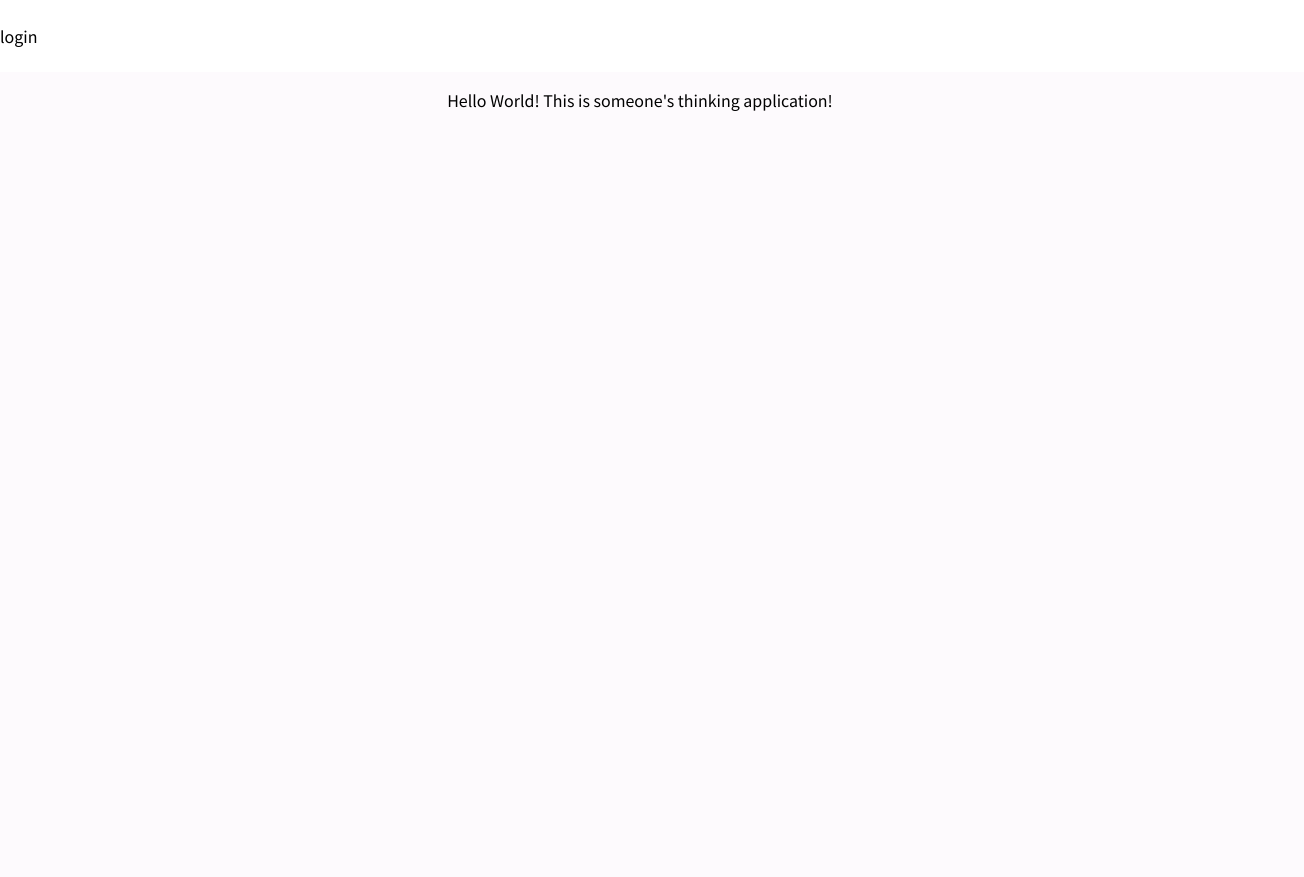
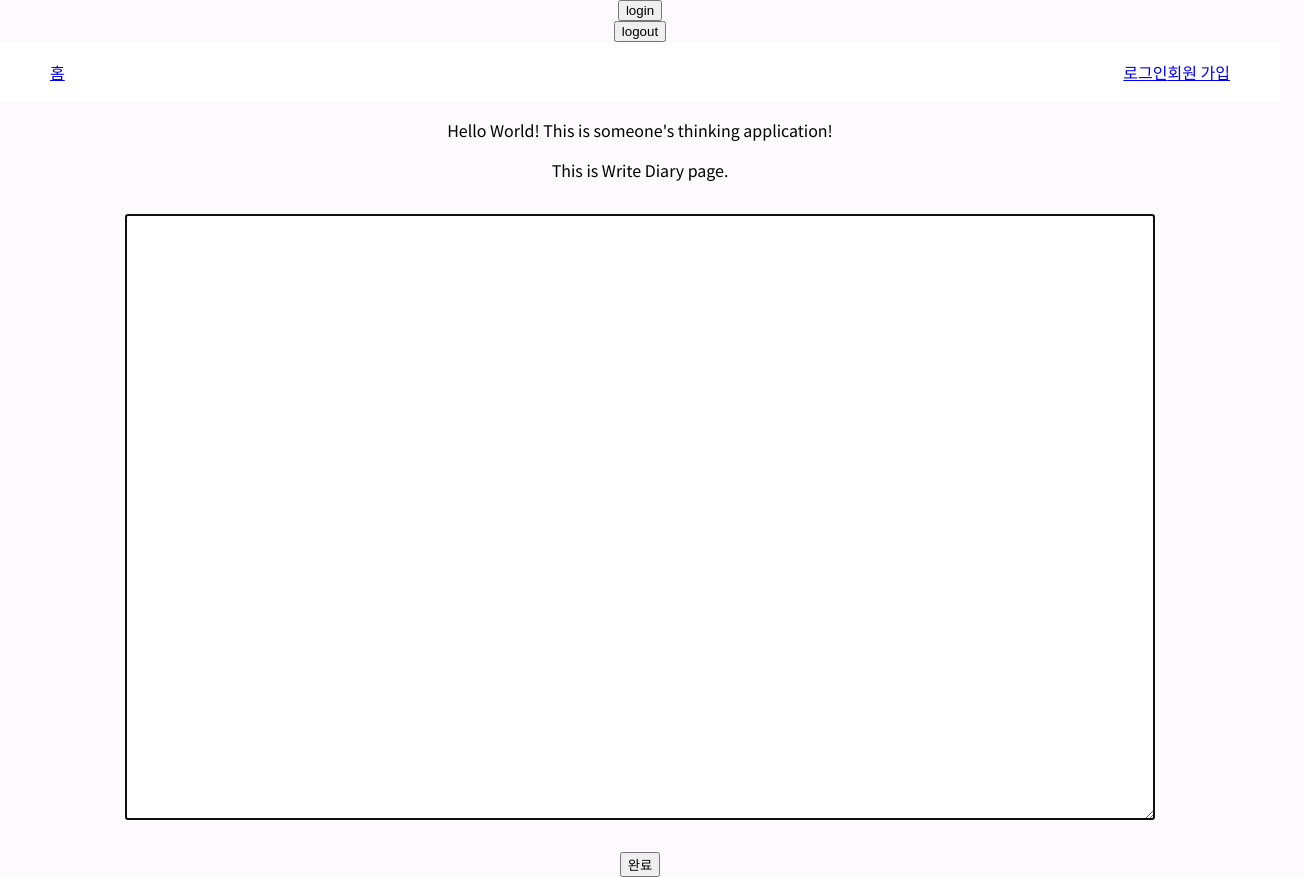
Before and after one commit to yhs3434/YourThink, a React (Create React App) app in the folder web/: page /writeDiary in a window 1280 px wide. Shown: the whole page, 1304 px wide, since content can reach past the window. Before the commit the page ends 800 px from the top, so only its background shows below. Built offline with nearby package versions, Linux system fonts and the light colour scheme.

Commit message:
writeDiary making..

```diff
--- a/web/src/App.css
+++ b/web/src/App.css
@@ -23,6 +23,6 @@
 .mainHeader {
   display: flex;
   background-color: white;
-  padding: 1.5rem;
   width: 100%;
+  height: 60px;
 }
--- a/web/src/App.js
+++ b/web/src/App.js
@@ -1,17 +1,33 @@
-import React from 'react';
+import React, {useState} from 'react';
 import './App.css';
 import Login from './pages/Login';
 import SignUp from './pages/SignUp';
 import Home from './pages/Home';
 import Header from './headers/Header';
+import WriteDiary from './pages/WriteDiary';
+import MyDiary from './pages/MyDiary';
+import OtherDiary from './pages/OtherDiary';
 import {BrowserRouter as Router, Switch, Route, Link} from 'react-router-dom';
 
 function App() {
+  const [logged, setLogged] = useState(false);
+  const [accessToken, setAccessToken] = useState('');
+
+  const logIn = () => {
+    setLogged(true);
+  }
+
+  const logOut = () => {
+    setLogged(false);
+  }
+
   return (
     <Router>
       <div className="App">
+        <button onClick={logIn}>login</button>
+        <button onClick={logOut}>logout</button>
         <header className="mainHeader">
-          <Header/>
+          <Header logged={logged}/>
         </header>
         <nav>
           <p>Hello World! This is someone's thinking application!</p>
@@ -23,6 +39,15 @@ function App() {
           <Route path = "/login">
             <Login/>
           </Route>
+          <Route path = "/writeDiary">
+            <WriteDiary logged={logged}/>
+          </Route>
+          <Route path = "/my">
+            <MyDiary />
+          </Route>
+          <Route path = "/other">
+            <OtherDiary />
+          </Route>
           <Route exact path = "/">
             <Home/>
           </Route>
--- /dev/null
+++ b/web/src/headers/Header.css
@@ -0,0 +1,29 @@
+.headerWrap {
+    display: flex;
+    flex-direction: row;
+    width: 100%;
+    height: 100%;
+    align-items: center;
+    justify-content: space-between;
+    margin-left: 50px;
+    margin-right: 50px;
+}
+
+.headerLeft {
+    flex: 1 1 auto;
+    width: 30%;
+}
+
+.headerMid {
+    display: flex;
+    flex: 10 10 auto;
+    width: 40%;
+    justify-content: center;
+}
+
+.headerRight {
+    display: flex;
+    flex: 1 1 auto;
+    width: 30%;
+    justify-content: flex-end;
+}
--- a/web/src/headers/Header.js
+++ b/web/src/headers/Header.js
@@ -1,16 +1,57 @@
 import React, {Component} from 'react';
 import axios from 'axios';
+import './Header.css';
+import { ReactComponent as NotificationIcon } from './icons/notification.svg';
+import {Link} from 'react-router-dom';
 
 class Header extends Component {
-
     getUserInfo = async () => {
         // 유저데이터 불러오기
     };
 
     render () {
         return(
-            <div>
-                login
+            <div className="headerWrap">
+                {
+                    this.props.logged
+                    ?
+                    <div className="headerLeft">
+                        <Link to="/">홈</Link>
+                        <Link to="/my">내 다이어리</Link>
+                        <Link to="/other">타인 다이어리</Link>
+                    </div>
+                    :
+                    <div className="headerLeft">
+                        <Link to="/">홈</Link>
+                    </div>
+                }
+                <div className="headerMid">
+                    {
+                        this.props.logged
+                        ?
+                        <div>
+                            <Link to="/writeDiary">글 쓰기</Link>
+                        </div>
+                        :
+                        <div>
+                        </div>
+                    }
+                </div>
+                <div className="headerRight">
+                    {
+                        this.props.logged
+                        ?
+                        <div>
+                            <NotificationIcon height='20px' width='20px' />
+                            <span>사진</span>
+                        </div>
+                        :
+                        <div>
+                            <Link to="/login">로그인</Link>
+                            <Link to="/signup">회원 가입</Link>
+                        </div>
+                    }
+                </div>
             </div>
         )
     }
--- a/web/src/pages/Login.js
+++ b/web/src/pages/Login.js
@@ -7,6 +7,24 @@ class Login extends Component {
     state = {
         uname : "",
         pwd : ""
+    }
+
+    setCookie = (name, value, expires) => {
+        var time = new Date();
+        expires = expires ? time.setDate(time.getDate() + expires) : '';
+        document.cookie=name+'='+escape(value)+(expires?'; expires='+time.toGMTString():'');
+    }
+
+    getCookie = (c_name) => {
+        var i,x,y,ARRcookies=document.cookie.split(";");
+        for (i=0;i<ARRcookies.length;i++){
+            x=ARRcookies[i].substr(0,ARRcookies[i].indexOf("="));
+            y=ARRcookies[i].substr(ARRcookies[i].indexOf("=")+1);
+            x=x.replace(/^\s+|\s+$/g,"");
+            if (x==c_name){
+                return unescape(y);
+            }
+        }
     }
 
     replaceBack = () => {
@@ -34,6 +52,7 @@ class Login extends Component {
             const ret = await axios.post(`${process.env.REACT_APP_HTTP_SERVER_URI}/auth/login`, data);
             console.log('ret', ret.data)
             if (ret.data.logged == true) {
+                this.setCookie('accessToken', ret.data.accessToken, 14*24*60*60*1000);
                 this.replaceBack();
             } else {
                 alert("로그인 실패");
--- /dev/null
+++ b/web/src/pages/MyDiary.js
@@ -0,0 +1,14 @@
+import React, {Component} from 'react';
+import './css/MyDiary.css';
+
+class MyDiary extends Component {
+    render() {
+        return(
+            <div className="myDiaryWrap">
+                This is My Diary page.
+            </div>
+        )
+    }
+}
+
+export default MyDiary;
--- /dev/null
+++ b/web/src/pages/OtherDiary.js
@@ -0,0 +1,14 @@
+import React, {Component} from 'react';
+import './css/OtherDiary.css';
+
+class OtherDiary extends Component {
+    render() {
+        return(
+            <div className="otherDiaryWrap">
+                This is Other Diary page.
+            </div>
+        )
+    }
+}
+
+export default OtherDiary;
--- /dev/null
+++ b/web/src/pages/WriteDiary.js
@@ -0,0 +1,38 @@
+import React, {Component} from 'react';
+import './css/WriteDiary.css';
+
+class WriteDiary extends Component {
+    state = {
+        textarea: ''
+    }
+
+    handleChange = (event) => {
+        this.setState({
+            [event.currentTarget.name] : [event.currentTarget.value]
+        });
+    }
+
+    handleSubmit = (event) => {
+        event.preventDefault();
+        alert(this.state.textarea);
+    }
+
+    render() {
+        return(
+            <form className="writeDiaryWrap" onSubmit={this.handleSubmit}>
+                This is Write Diary page.
+                <textarea
+                    className="writeDiaryTextArea"
+                    name="textarea"
+                    autoFocus
+                    rows = "40"
+                    onChange = {this.handleChange}
+                    value = {this.state.textarea}
+                />
+                <button type='submit'>완료</button>
+            </form>
+        )
+    }
+}
+
+export default WriteDiary;
--- /dev/null
+++ b/web/src/pages/css/WriteDiary.css
@@ -0,0 +1,11 @@
+.writeDiaryWrap {
+    display: flex;
+    flex-direction: column;
+    align-items: center;
+    width: 100%;
+}
+
+.writeDiaryTextArea {
+    width: 80%;
+    margin: 2rem;
+}
```
Also changed, not shown: web/src/headers/icons/notification.svg (added), web/src/pages/css/MyDiary.css (added), web/src/pages/css/OtherDiary.css (added).
